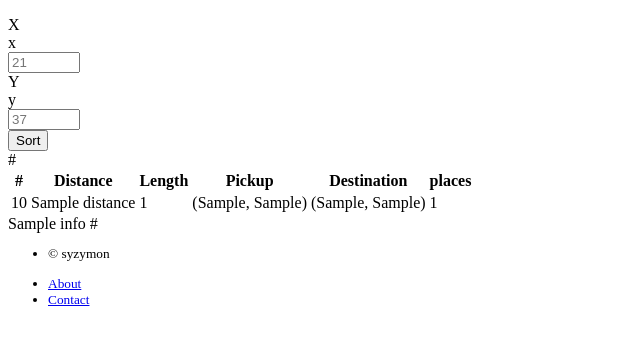
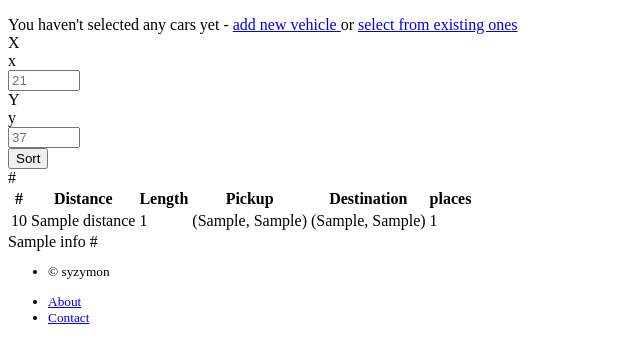
Before and after one commit to syzymon/flask-uber-clone, a Flask app: template flask_uber_clone/templates/driver/index.html in a window 1280 px wide. Shown: the part 275-638 px from the top of the page, without its empty margins (0-640 px from the left). Run offline with Flask 2, Linux system fonts and the light colour scheme; tables that the repository leaves empty hold one stand-in row (values such as "Sample post"); the template is opened without the code that fills it: values that come from a table or form of the project are taken from there, most other values are stand-ins (such as "Sample title", 1, 10 or a date in 2020); parts of the project's set-up code (start-up, migrations or seed data) failed here and were passed over; some libraries are stand-ins or nearby versions.

Commit message:
Template tweaks

```diff
--- a/flask_uber_clone/driver/views.py
+++ b/flask_uber_clone/driver/views.py
@@ -179,7 +179,7 @@
 @login_required
 def select_vehicle(vehicle_id):
     current_user.update(current_car_id=vehicle_id)
-    return redirect(url_for("driver.home"))
+    return redirect(url_for("driver.vehicles"))
 
 
 @blueprint.route("/login", methods=["GET", "POST"])
--- a/flask_uber_clone/templates/base.html
+++ b/flask_uber_clone/templates/base.html
@@ -19,10 +19,6 @@
                     <a href="{{ url_for('rider.history') }}"
                        class="list-group-item list-group-item-action bg-light">My
                         Trips</a>
-                    <a href="#"
-                       class="list-group-item list-group-item-action bg-light">Profile</a>
-                    <a href="#"
-                       class="list-group-item list-group-item-action bg-light">Payment</a>
                     <a href="{{ url_for('rider.logout') }}"
                        class="list-group-item list-group-item-action bg-light">Log
                         Out</a>
--- a/flask_uber_clone/templates/driver/index.html
+++ b/flask_uber_clone/templates/driver/index.html
@@ -1,6 +1,25 @@
 {% extends "driver/base.html" %}
 
 {% block content_section %}
+    {% if not current_user.current_car %}
+        <div class="alert alert-info mt-2" role="alert">
+            You haven't selected any cars yet - <a
+                href="{{ url_for('driver.add_vehicle') }}" class="alert-link">add
+            new vehicle
+        </a> or <a
+                href="{{ url_for('driver.vehicles') }}" class="alert-link">select
+            from existing ones
+        </a>
+        </div>
+    {% else %}
+        <div class="alert alert-success mt-2" role="alert">
+            Your current car is capable of transporting up to
+            <b>{{ current_user.current_car.places_count }}</b> passengers.
+            <a href="{{ url_for('driver.vehicles') }}" class="alert-link">Select
+                a new one</a> to be able to take more.
+        </div>
+    {% endif %}
+
     <form id="sortForm" class="form form-sort" method="POST"
           action="" role="form">
         {{ location_form.csrf_token }}
@@ -83,7 +102,6 @@
         .clickable-row {
             cursor: pointer;
         }
-
     </style>
 {% endblock %}
 
```
Also changed, not shown: flask_uber_clone/templates/driver/vehicle.html (+5 -2 lines), flask_uber_clone/templates/driver/vehicles.html (+8 -4 lines).
